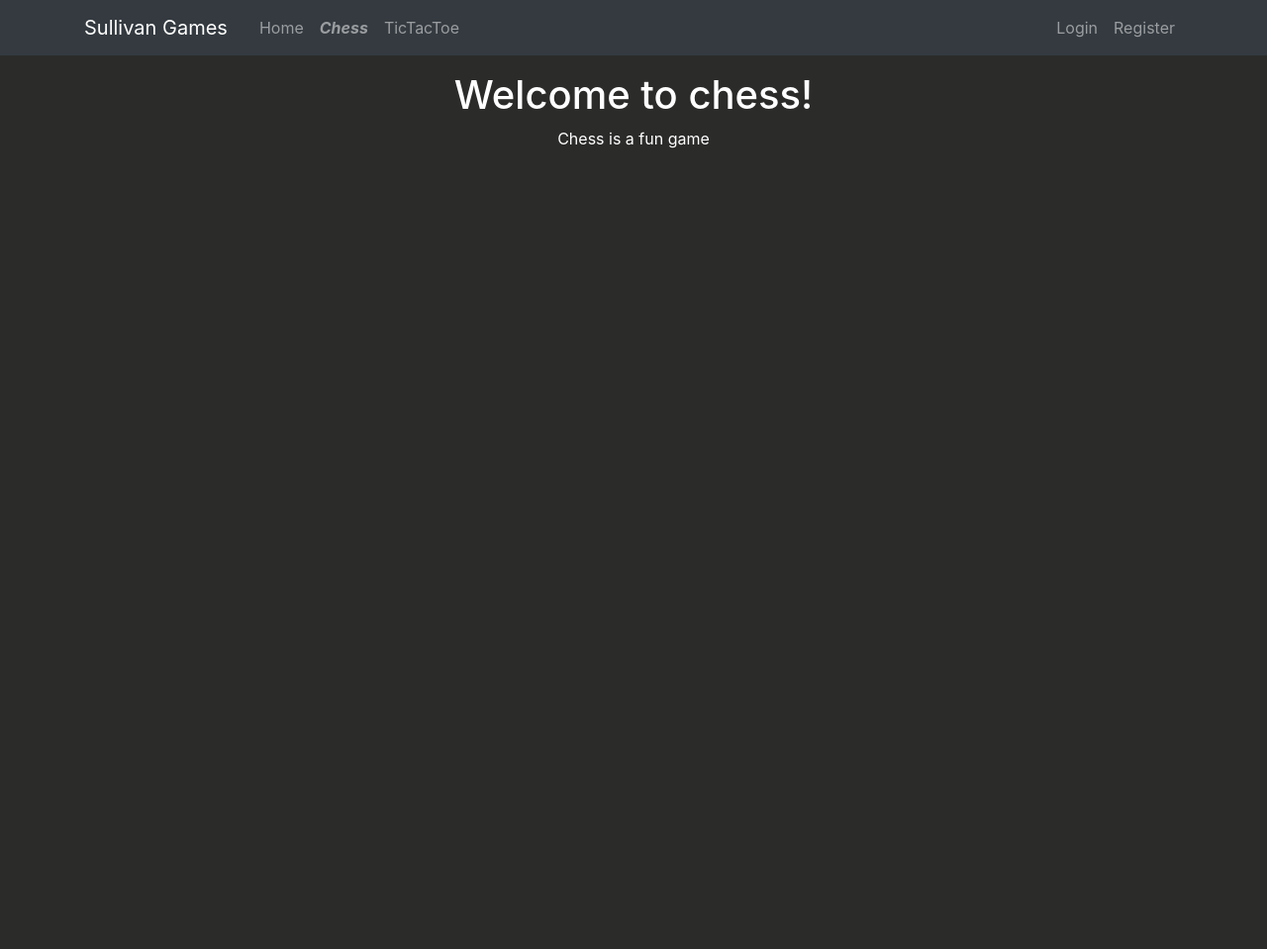
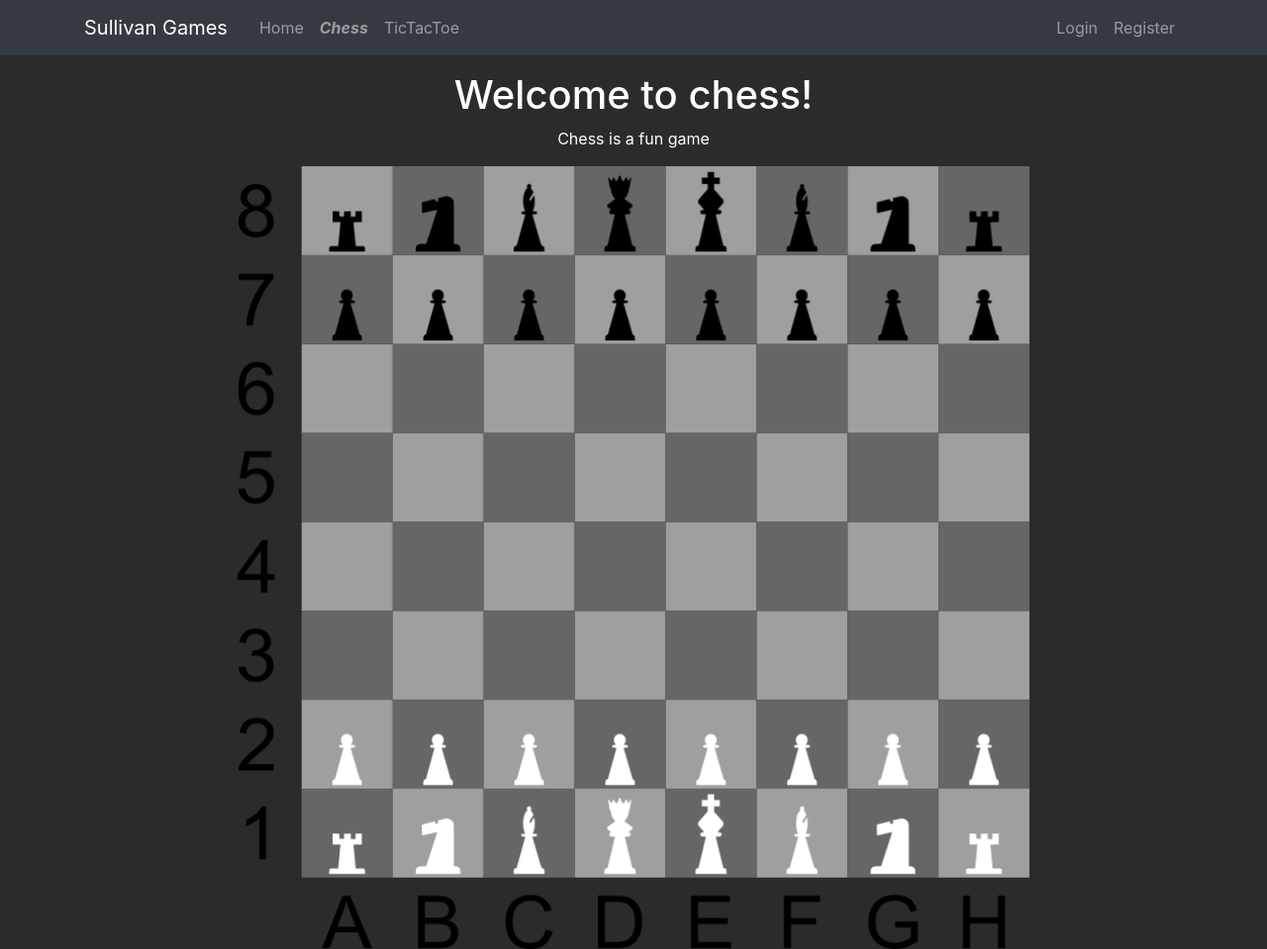
Before and after one commit to lucasabr/chessapp, a Django app: page /chess/ in a window 1280 px wide. Shown: the whole page at 99% size. Before the commit the page ends 150 px from the top, so only its background shows below. Run offline with Django 3.2, Linux system fonts and the light colour scheme; some libraries are stand-ins or nearby versions.

Commit message:
added dummy chess board

```diff
--- a/chess/templates/chess/home.html
+++ b/chess/templates/chess/home.html
@@ -1,6 +1,11 @@
 {% extends "main/base.html" %}
 {% block content %}
+{% load static %}
 
     <h1>Welcome to chess!</h1>
     <p>Chess is a fun game</p>
+
+
+    <img src="{% static 'chessboard.png' %}" alt="chess board placeholder" height="791" width="800">
+
 {% endblock content %}
```
Also changed, not shown: chess/static/chessboard.png (added), db.sqlite3.
